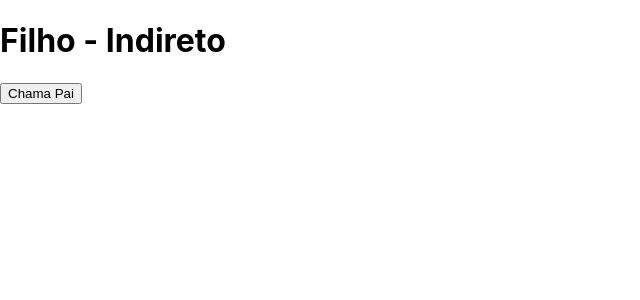
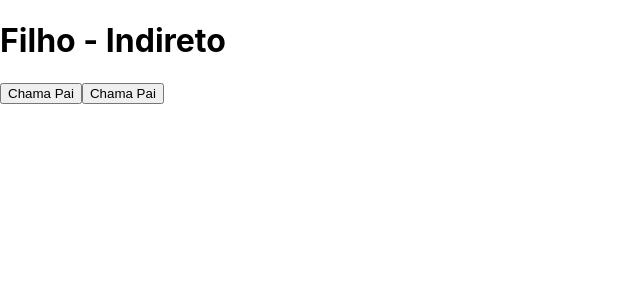
Before and after one commit to brn-borges/web-20221-n, a Next.js app in the folder proj_aulas/projeto003/: page /indireta in a window 1280 px wide. Shown: the top 300 px of the page, without its empty margins (0-640 px from the left). Built offline with nearby package versions, Linux system fonts and the light colour scheme.

Commit message:
Update 26/04 v4

```diff
--- a/proj_aulas/projeto003/compenentes/indireta/filho.jsx
+++ b/proj_aulas/projeto003/compenentes/indireta/filho.jsx
@@ -3,6 +3,7 @@ export default function Filho(props){
         <div>
             <h1>Filho - Indireto</h1>
             <button onClick={props.funcao}>Chama Pai</button>
+            <button onClick={()=>props.funcao("Oi Pai")}>Chama Pai</button>
         </div>
     )
 }
--- a/proj_aulas/projeto003/compenentes/indireta/pai.jsx
+++ b/proj_aulas/projeto003/compenentes/indireta/pai.jsx
@@ -1,8 +1,9 @@
 import Filho from "./filho"
 
 export default function Pai(){
-    function conversaPai(){
+    function conversaPai(param){
         console.log("MSG para o Pai")
+        console.log(param)
     }
     return(
         <div>
```
Also changed, not shown: proj_aulas/projeto003/pages/mouse.jsx (added).
